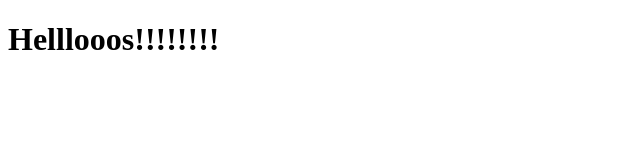
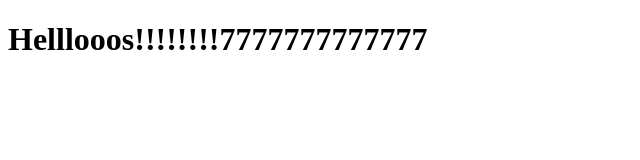
Before and after one commit to Pimoku0106/practice, a plain HTML site: page index.html in a window 1280 px wide. Shown: the whole page, without its empty margins (0-640 px from the left). Drawn offline with Linux system fonts and the light colour scheme.

Commit message:
Update index.html

```diff
--- a/index.html
+++ b/index.html
@@ -9,7 +9,7 @@
 </head>
 
 <body>
-    <h1>Helllooos!!!!!!!!</h1>
+    <h1>Helllooos!!!!!!!!7777777777777</h1>
 </body>
 
 </html>
```
